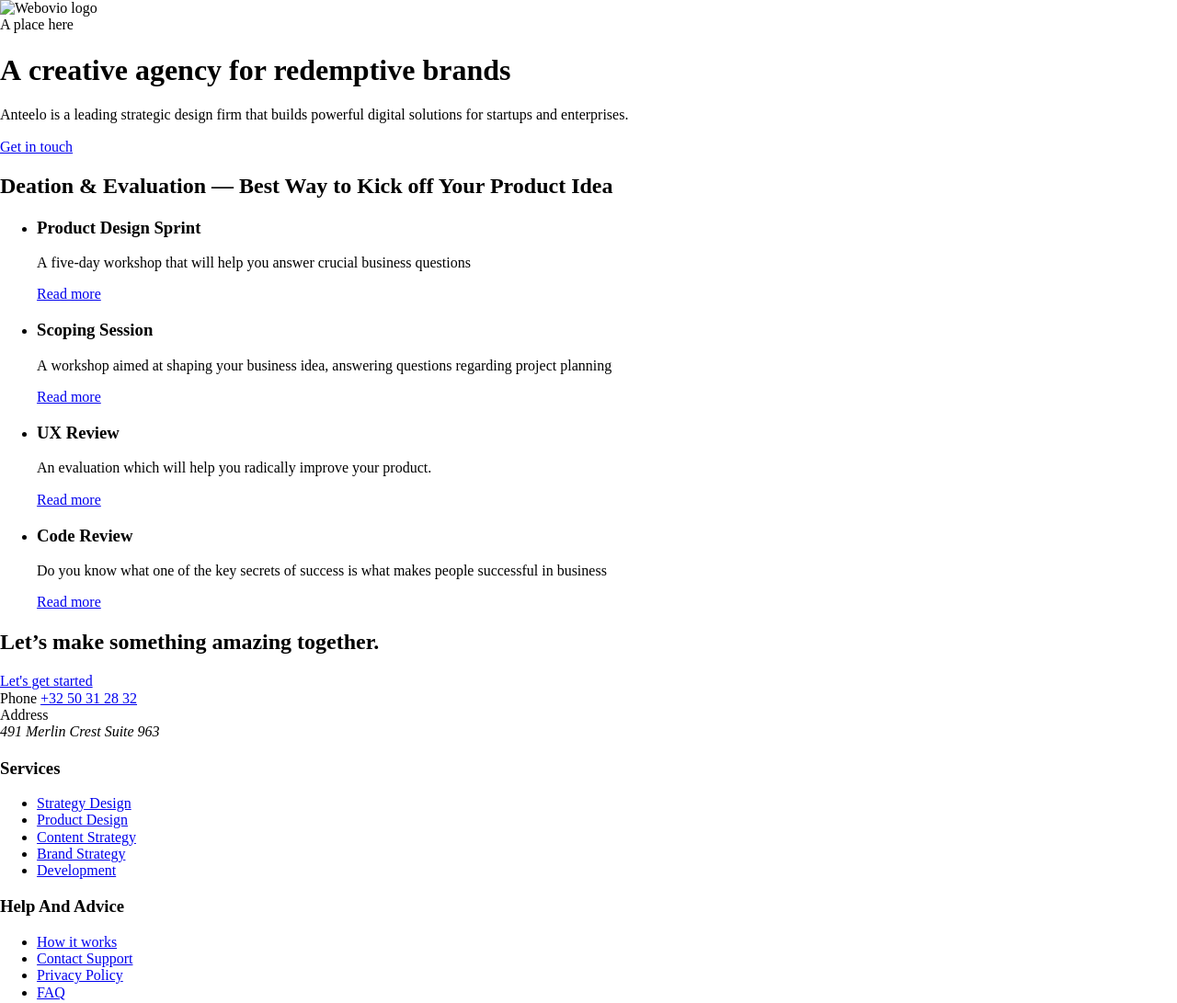
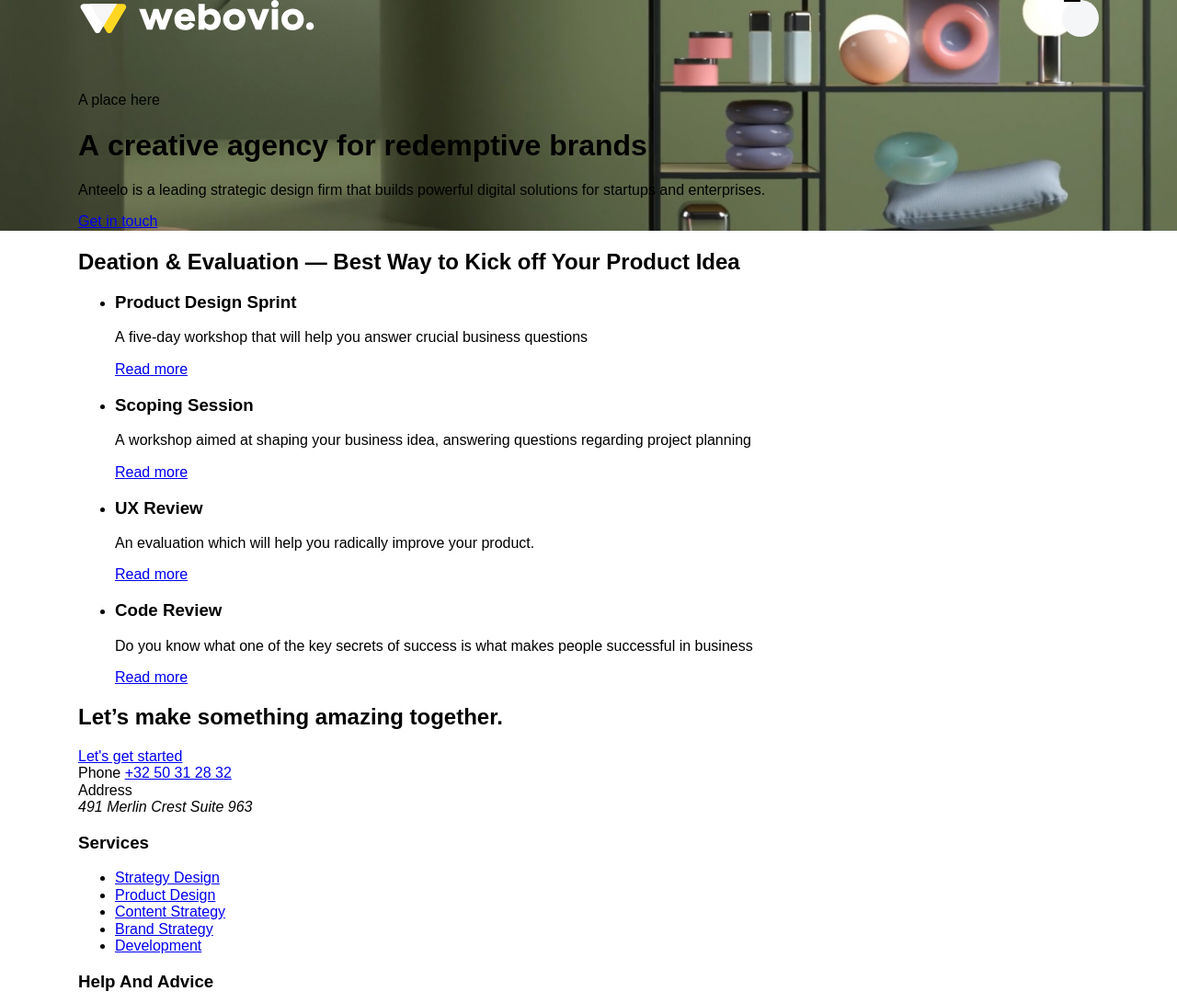
Before and after one commit to danilakalinin/new-folder, a plain HTML site: page title.html in a window 1280 px wide. Shown: the top 1091 px of the page at 92% size. Drawn offline with Linux system fonts and the light colour scheme; files that its build step writes are made by us from their sources.

Commit message:
ввод

```diff
--- a/css/style.css
+++ b/css/style.css
@@ -0,0 +1,83 @@
+* {
+  box-sizing: border-box;
+}
+
+*::before,
+*::after {
+  box-sizing: border-box;
+}
+
+@font-face {
+  font-family: "Futura PT";
+  src: url();
+}
+
+body {
+  font-family: "", sans-serif;
+  font-weight: 400;
+}
+
+img {
+  max-width: 100%;
+}
+
+.list-reset {
+  margin: 0;
+  padding: 0;
+  list-style-type: none;
+}
+
+.btn-reset {
+  padding: 0;
+  border: none;
+  font-family: ;
+  background-color: transparent;
+  cursor: pointer;
+}
+
+.container {
+  max-width: 1140px;
+  padding: 0 15px;
+  margin: auto;
+}
+
+.header {
+  position: absolute;
+  left: 0;
+  top: 0;
+  width: 100%;
+}
+
+.header-container {
+  display: flex;
+  justify-content: space-between;
+}
+
+.burger {
+  --offset: 11px;
+  position: relative;
+  border-radius: 100%;
+  padding: 14px var(--offset);
+  width: 40px;
+  height: 40px;
+  background-color: #f5f6f7;
+}
+
+.burger-line {
+  position: absolute;
+  left: var(--offset);
+  top: 0;
+  display: inline-block;
+  width: calc(100% - (var(--offset) * 2));
+  height: 2px;
+  background-color: #000;
+  transform: translateX(-50%);
+}
+
+.hero {
+  padding-top: 100px;
+  background-image: url("../img/hero-bg.jpg");
+  background-position: center;
+  background-size: cover;
+  background-repeat: no-repeat;
+}
--- a/title.html
+++ b/title.html
@@ -1,20 +1,20 @@
 <!DOCTYPE html>
 <html lang="en">
   <head>
-  <meta charset="UTF-8">
-  <meta http-equiv="X-UA-Compatible" content="IE=edge">
-  <meta name="viewport" content="width=device-width, initial-scale=1.0">
+    <meta charset="UTF-8" />
+    <meta http-equiv="X-UA-Compatible" content="IE=edge" />
+    <meta name="viewport" content="width=device-width, initial-scale=1.0" />
     <title>Webovio</title>
-  <link rel="stylesheet" href="normalize.css">
-  <link rel="stylesheet" href="style.css">
+    <link rel="stylesheet" href="css/normalize.css" />
+    <link rel="stylesheet" href="css/style.css" />
   </head>
   <body>
     <header class="header">
-    <div class="container">
+      <div class="container header-container">
         <a class="logo">
-      <img src="#" alt="Webovio logo">
+          <img src="img/Logo.svg" alt="Webovio logo" />
         </a>
-    <buttom class="burger" aria-label= "Open menu">
+        <buttom class="burger btn-reset" aria-label="Open menu">
           <span class="burger-line"></span>
           <span class="burger-line"></span>
           <span class="burger-line"></span>
@@ -30,43 +30,50 @@
               A&nbsp;creative agency for redemptive brands
             </h1>
             <p class="hero-descr">
-            Anteelo is&nbsp;a&nbsp;leading strategic design firm that builds powerful digital solutions for startups and enterprises.
+              Anteelo is&nbsp;a&nbsp;leading strategic design firm that builds
+              powerful digital solutions for startups and enterprises.
             </p>
-          <a href="#" class = "hero-link link ">Get in touch</a>
+            <a href="#" class="hero-link link">Get in touch</a>
           </div>
         </div>
       </section>
       <section class="services">
         <div class="container">
           <h2 class="site-title">
-        Deation &amp;&nbsp;Evaluation&nbsp;&mdash; Best Way to&nbsp;Kick off Your Product Idea
+            Deation &amp;&nbsp;Evaluation&nbsp;&mdash; Best Way to&nbsp;Kick off
+            Your Product Idea
           </h2>
           <ul class="services-list">
             <li class="services-item">
               <h3 class="services-subtitle">Product Design Sprint</h3>
               <p class="services-descr">
-              A&nbsp;five-day workshop that will help you answer crucial business questions
+                A&nbsp;five-day workshop that will help you answer crucial
+                business questions
               </p>
               <a href="#" class="services-link link">Read more</a>
             </li>
             <li class="services-item">
               <h3 class="services-subtitle">Scoping Session</h3>
               <p class="services-descr">
-             A&nbsp;workshop aimed at&nbsp;shaping your business idea, answering questions regarding project planning
+                A&nbsp;workshop aimed at&nbsp;shaping your business idea,
+                answering questions regarding project planning
               </p>
               <a href="#" class="services-link link">Read more</a>
             </li>
             <li class="services-item">
               <h3 class="services-subtitle">UX Review</h3>
               <p class="services-descr">
-             An&nbsp;evaluation which will help you radically improve your product.
+                An&nbsp;evaluation which will help you radically improve your
+                product.
               </p>
               <a href="#" class="services-link link">Read more</a>
             </li>
             <li class="services-item">
               <h3 class="services-subtitle">Code Review</h3>
               <p class="services-descr">
-             Do&nbsp;you know what one of&nbsp;the key secrets of&nbsp;success is&nbsp;what makes people successful in&nbsp;business
+                Do&nbsp;you know what one of&nbsp;the key secrets
+                of&nbsp;success is&nbsp;what makes people successful
+                in&nbsp;business
               </p>
               <a href="#" class="services-link link">Read more</a>
             </li>
@@ -75,7 +82,7 @@
       </section>
       <section class="get-started">
         <div class="container">
-        <h2 class = "get-started-title">
+          <h2 class="get-started-title">
             Let&rsquo;s make something amazing together.
           </h2>
           <a href="#" class="get-started link">Let's get started</a>
@@ -87,59 +94,123 @@
         <div class="footer-top">
           <div class="footer-contacts-item">
             <span class="footer-contacts-text">Phone</span>
-          <a href="tel:+3250312832" class="footer-contacts-value">+32 50 31 28 32</a>
+            <a href="tel:+3250312832" class="footer-contacts-value"
+              >+32 50 31 28 32</a
+            >
           </div>
           <div class="footer-contacts-item">
             <span class="footer-contacts-text">Address</span>
-          <address class="footer-contacts-value">491 Merlin Crest Suite 963</address>
+            <address class="footer-contacts-value">
+              491 Merlin Crest Suite 963
+            </address>
           </div>
         </div>
         <div class="footer-middle">
           <div class="footer-column">
             <h3 class="footer-title">Services</h3>
             <ul class="footer-list">
-          <li class="footer-item"><a href="#" class="footer-link">Strategy Design</a></li>
-          <li class="footer-item"><a href="#" class="footer-link">Product Design</a></li>
-          <li class="footer-item"><a href="#" class="footer-link">Content Strategy</a></li>
-          <li class="footer-item"><a href="#" class="footer-link">Brand Strategy</a></li>
-          <li class="footer-item"><a href="#" class="footer-link">Development</a></li>
+              <li class="footer-item">
+                <a href="#" class="footer-link">Strategy Design</a>
+              </li>
+              <li class="footer-item">
+                <a href="#" class="footer-link">Product Design</a>
+              </li>
+              <li class="footer-item">
+                <a href="#" class="footer-link">Content Strategy</a>
+              </li>
+              <li class="footer-item">
+                <a href="#" class="footer-link">Brand Strategy</a>
+              </li>
+              <li class="footer-item">
+                <a href="#" class="footer-link">Development</a>
+              </li>
             </ul>
           </div>
           <div class="footer-column">
             <h3 class="footer-title">Help And Advice</h3>
             <ul class="footer-list">
-          <li class="footer-item"><a href="#" class="footer-link">How it works</a></li>
-          <li class="footer-item"><a href="#" class="footer-link">Contact Support</a></li>
-          <li class="footer-item"><a href="#" class="footer-link">Privacy Policy</a></li>
-          <li class="footer-item"><a href="#" class="footer-link">FAQ</a></li>
+              <li class="footer-item">
+                <a href="#" class="footer-link">How it works</a>
+              </li>
+              <li class="footer-item">
+                <a href="#" class="footer-link">Contact Support</a>
+              </li>
+              <li class="footer-item">
+                <a href="#" class="footer-link">Privacy Policy</a>
+              </li>
+              <li class="footer-item">
+                <a href="#" class="footer-link">FAQ</a>
+              </li>
             </ul>
           </div>
           <div class="footer-column">
             <h3 class="footer-title">Company</h3>
             <ul class="footer-list">
-          <li class="footer-item"><a href="#" class="footer-link">About</a></li>
-          <li class="footer-item"><a href="#" class="footer-link">Blog</a></li>
-          <li class="footer-item"><a href="#" class="footer-link">Contact</a></li>
-          <li class="footer-item"><a href="#" class="footer-link">Jobs</a></li>
+              <li class="footer-item">
+                <a href="#" class="footer-link">About</a>
+              </li>
+              <li class="footer-item">
+                <a href="#" class="footer-link">Blog</a>
+              </li>
+              <li class="footer-item">
+                <a href="#" class="footer-link">Contact</a>
+              </li>
+              <li class="footer-item">
+                <a href="#" class="footer-link">Jobs</a>
+              </li>
             </ul>
           </div>
           <div class="footer-column">
             <h3 class="footer-title">Get In Touch</h3>
-        <p class="footer-text">Feel free to&nbsp;get in&nbsp;touch with&nbsp;us vai email</p>
-        <a href="mailto:info.webovio@gmail.com" class="footer-mail">info.webovio@gmail.com</a>
+            <p class="footer-text">
+              Feel free to&nbsp;get in&nbsp;touch with&nbsp;us vai email
+            </p>
+            <a href="mailto:info.webovio@gmail.com" class="footer-mail"
+              >info.webovio@gmail.com</a
+            >
             <ul class="social">
-          <li class="social-item"><a href="#" class="social-link social-link-fb" target="_blank" aria-laber="Link to Facebook"></a></li>
-          <li class="social-item"><a href="#" class="social-link social-link-tw" target="_blank" aria-laber="Link to Twitter"></a></li>
-          <li class="social-item"><a href="#" class="social-link social-link-g" target="_blank" aria-laber="Link to Google+"></a></li>
-          <li class="social-item"><a href="#" class="social-link social-link-in" target="_blank" aria-laber="Link to LinkeIn"></a></li>
+              <li class="social-item">
+                <a
+                  href="#"
+                  class="social-link social-link-fb"
+                  target="_blank"
+                  aria-laber="Link to Facebook"
+                ></a>
+              </li>
+              <li class="social-item">
+                <a
+                  href="#"
+                  class="social-link social-link-tw"
+                  target="_blank"
+                  aria-laber="Link to Twitter"
+                ></a>
+              </li>
+              <li class="social-item">
+                <a
+                  href="#"
+                  class="social-link social-link-g"
+                  target="_blank"
+                  aria-laber="Link to Google+"
+                ></a>
+              </li>
+              <li class="social-item">
+                <a
+                  href="#"
+                  class="social-link social-link-in"
+                  target="_blank"
+                  aria-laber="Link to LinkeIn"
+                ></a>
+              </li>
             </ul>
           </div>
         </div>
         <div class="footer-bottom">
           <a class="logo">
-      <img src="#" alt="Webovio logo">
+            <img src="#" alt="Webovio logo" />
           </a>
-    <small class="copyright">&copy;&nbsp;2020@webovio. All Rights Reserved.</small>
+          <small class="copyright"
+            >&copy;&nbsp;2020@webovio. All Rights Reserved.</small
+          >
         </div>
       </div>
     </footer>
```
Also changed, not shown: img/Logo.svg (added), img/hero-bg.jpg (added). Lines whose indentation alone changed are shown as unchanged.
